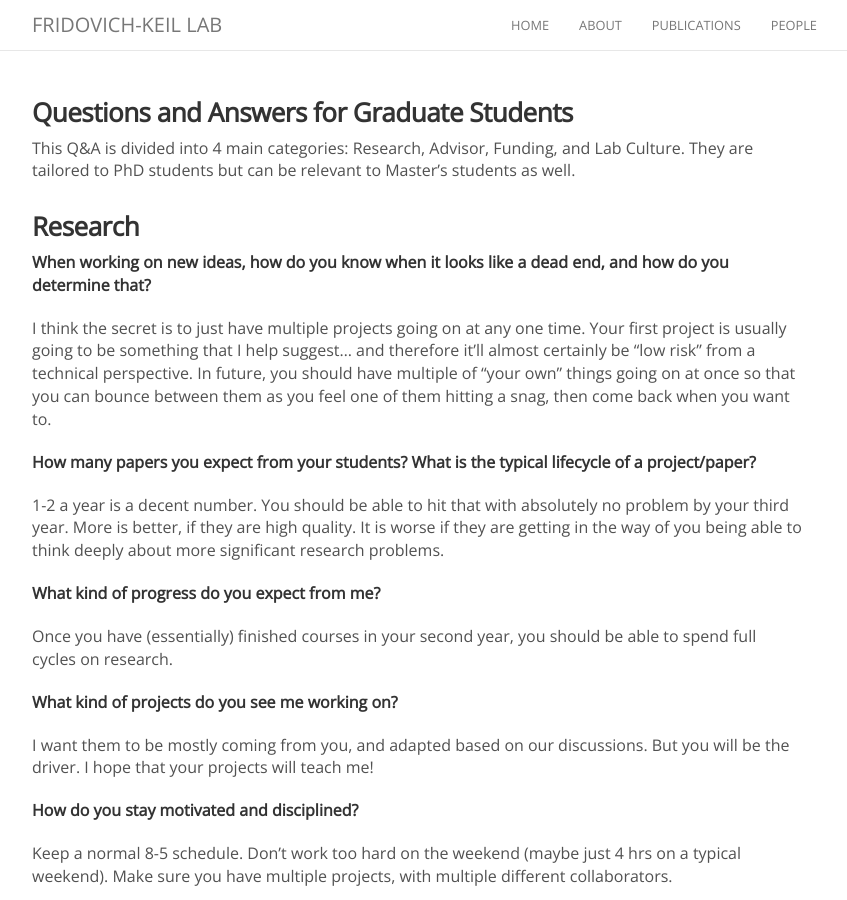
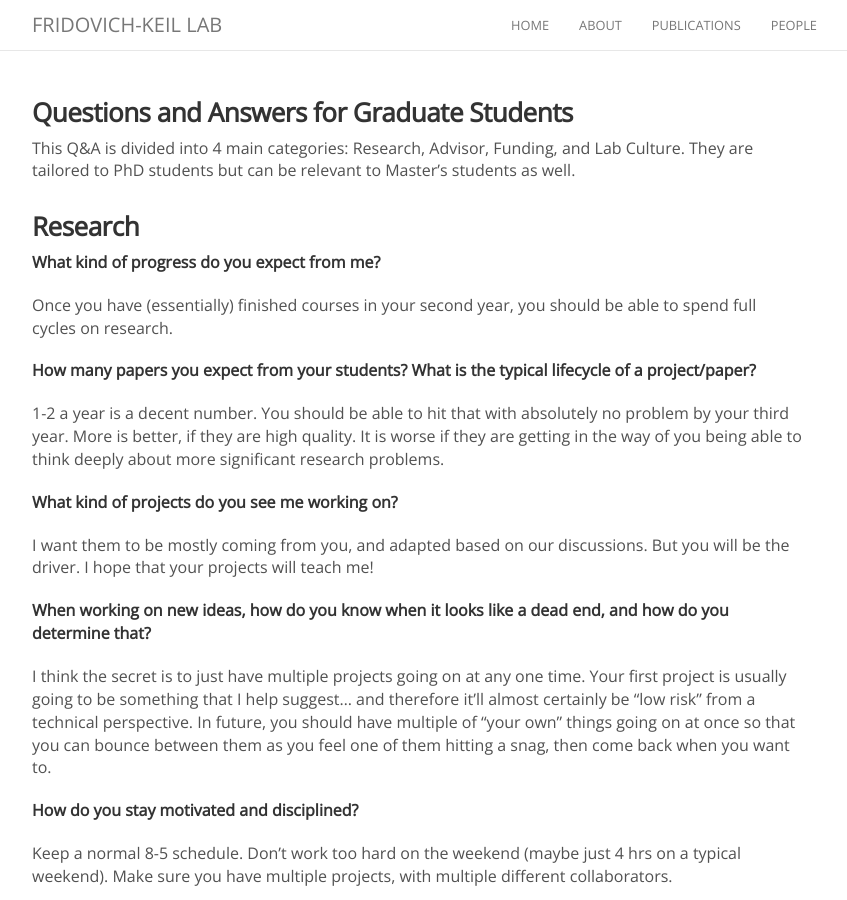
Before and after one commit to KordingLab/KordingLab.github.io, a Jekyll site: the page built from QandA.md, in a window 1280 px wide and 900 px high. Shown: the whole window, without its empty margins (223-1070 px from the left). Built offline with Jekyll 4.4.1, drawn with Linux system fonts in a browser that asks for light colours; nearby versions of some CDN libraries; comment, search, counter and statistics services are not loaded.

Commit message:
modified question order a bit

```diff
--- a/QandA.md
+++ b/QandA.md
@@ -9,21 +9,21 @@ This Q&A is divided into 4 main categories: Research, Advisor, Funding, and Lab
 
 ### Research
 
-**When working on new ideas, how do you know when it looks like a dead end, and how do you determine that?**
+**What kind of progress do you expect from me?**
 
-I think the secret is to just have multiple projects going on at any one time. Your first project is usually going to be something that I help suggest… and therefore it'll almost certainly be "low risk" from a technical perspective. In future, you should have multiple of "your own" things going on at once so that you can bounce between them as you feel one of them hitting a snag, then come back when you want to.
+Once you have (essentially) finished courses in your second year, you should be able to spend full cycles on research.
 
 **How many papers you expect from your students? What is the typical lifecycle of a project/paper?**
 
 1-2 a year is a decent number. You should be able to hit that with absolutely no problem by your third year. More is better, if they are high quality. It is worse if they are getting in the way of you being able to think deeply about more significant research problems.
 
-**What kind of progress do you expect from me?**
-
-Once you have (essentially) finished courses in your second year, you should be able to spend full cycles on research.
-
 **What kind of projects do you see me working on?**
 
 I want them to be mostly coming from you, and adapted based on our discussions. But you will be the driver. I hope that your projects will teach me!
+
+**When working on new ideas, how do you know when it looks like a dead end, and how do you determine that?**
+
+I think the secret is to just have multiple projects going on at any one time. Your first project is usually going to be something that I help suggest… and therefore it'll almost certainly be "low risk" from a technical perspective. In future, you should have multiple of "your own" things going on at once so that you can bounce between them as you feel one of them hitting a snag, then come back when you want to.
 
 **How do you stay motivated and disciplined?**
 
```
